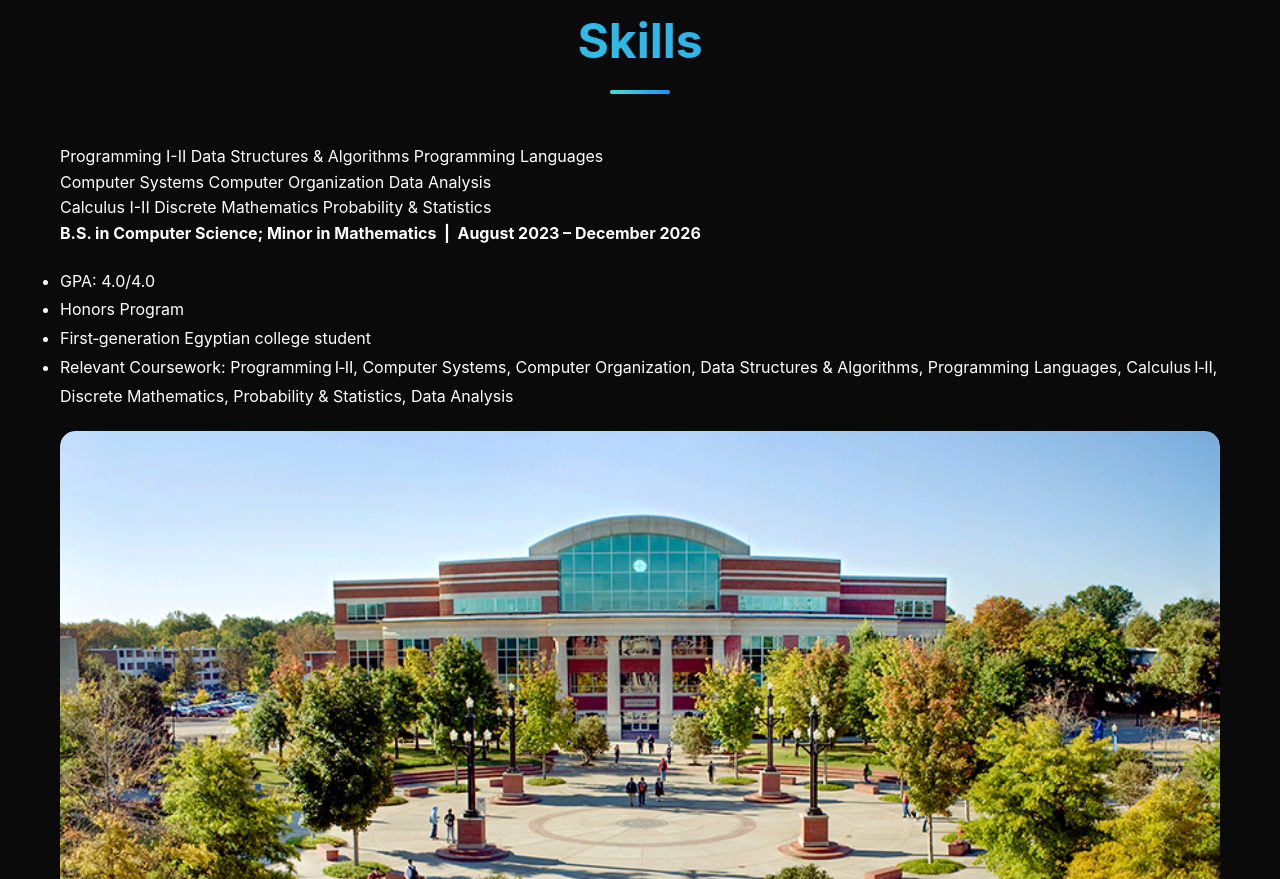
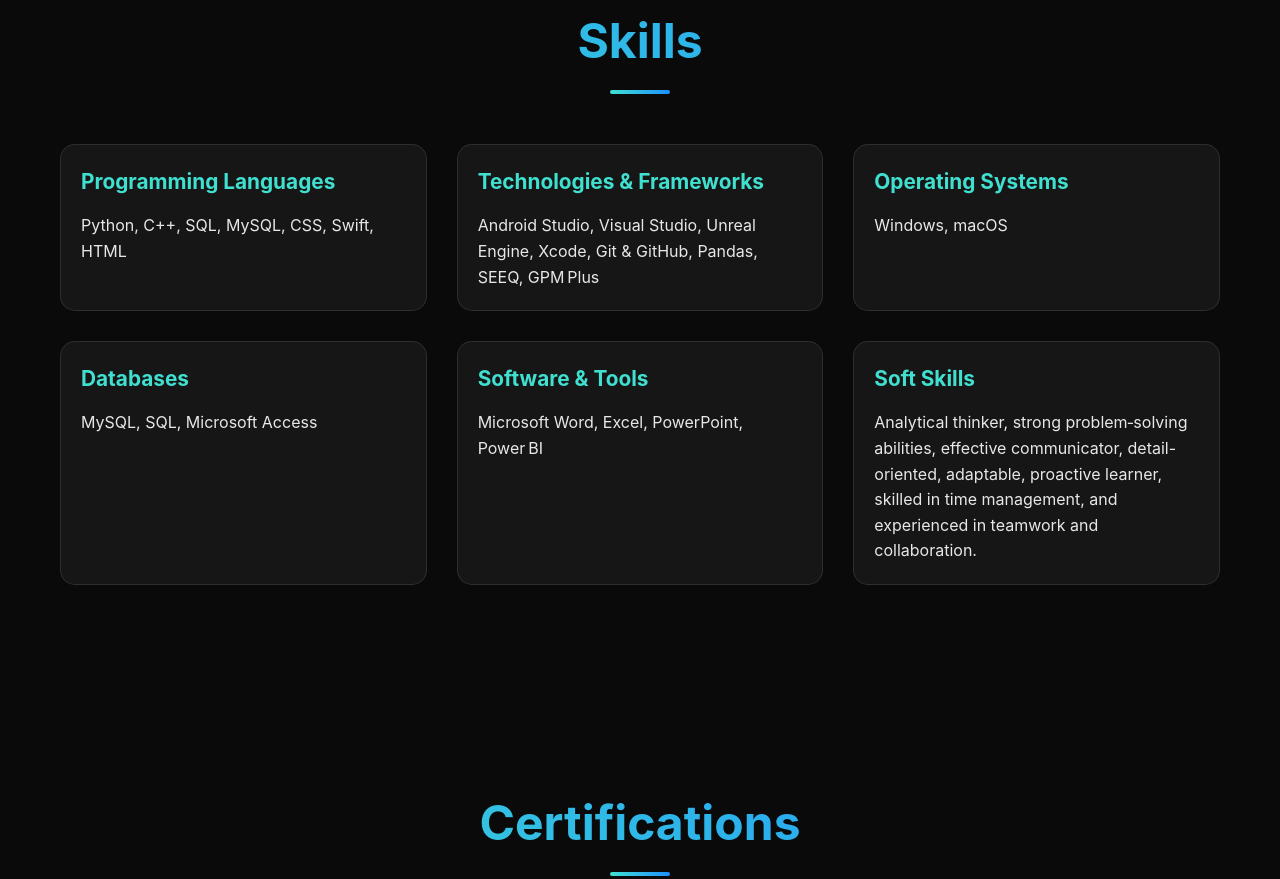
Before and after one commit to stevenGGG23/StevenGobranWebsite.github.io, a website: page index.html in a window 1280 px wide. Shown: the part 3056-3935 px from the top of the page. Drawn offline with nearby package versions, Linux system fonts and the light colour scheme.

Commit message:
Update index.html

```diff
--- a/index.html
+++ b/index.html
@@ -103,61 +103,6 @@
         </div>
       </div>
 
-    </section>
-
-    <!-- Skills Section -->
-    <section id="skills" class="section">
-      <h2>Skills</h2>
-      <div class="skills-grid">
-
-            <div class="tab-content">
-              <div class="tab-panel active" id="programming">
-                <div class="course-tags">
-                  <span class="course-tag">Programming I-II</span>
-                  <span class="course-tag">Data Structures & Algorithms</span>
-                  <span class="course-tag">Programming Languages</span>
-                </div>
-              </div>
-
-              <div class="tab-panel" id="systems">
-                <div class="course-tags">
-                  <span class="course-tag">Computer Systems</span>
-                  <span class="course-tag">Computer Organization</span>
-                  <span class="course-tag">Data Analysis</span>
-                </div>
-              </div>
-
-              <div class="tab-panel" id="mathematics">
-                <div class="course-tags">
-                  <span class="course-tag">Calculus I-II</span>
-                  <span class="course-tag">Discrete Mathematics</span>
-                  <span class="course-tag">Probability & Statistics</span>
-                </div>
-              </div>
-            </div>
-          </div>
-          <p>
-            <strong
-              >B.S. in Computer Science; Minor in Mathematics &nbsp;|&nbsp;
-              August&nbsp;2023 – December&nbsp;2026</strong
-            >
-          </p>
-          <ul style="margin-top: 20px; line-height: 1.8">
-            <li>GPA: 4.0/4.0</li>
-            <li>Honors Program</li>
-            <li>First‑generation Egyptian college student</li>
-            <li>
-              Relevant Coursework: Programming I‑II, Computer Systems, Computer
-              Organization, Data Structures & Algorithms, Programming Languages,
-              Calculus I‑II, Discrete Mathematics, Probability & Statistics,
-              Data Analysis
-            </li>
-          </ul>
-          <div class="fitflow-img-container">
-            <img class="fitflow-img" src="MTSU.jpg" alt="MTSU Image" />
-          </div>
-        </div>
-      </div>
     </section>
 
     <!-- Skills Section -->
```
